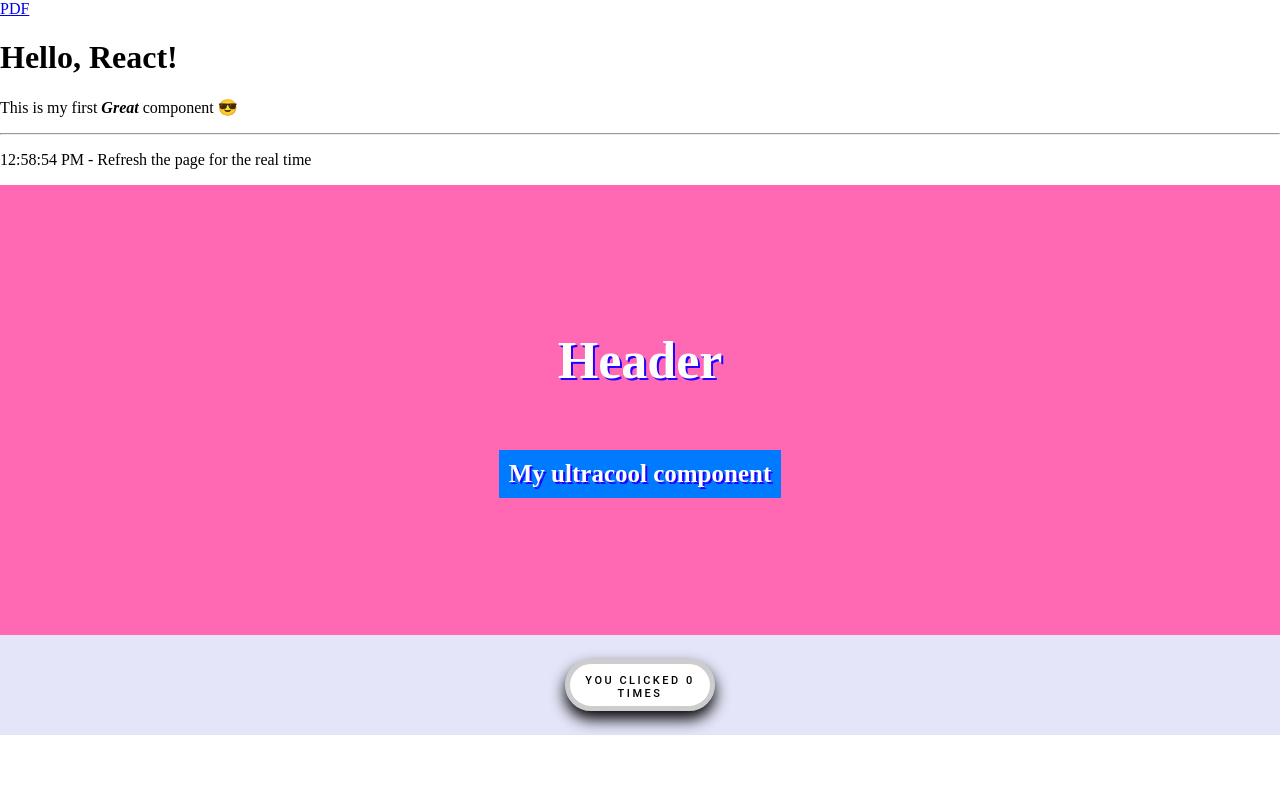
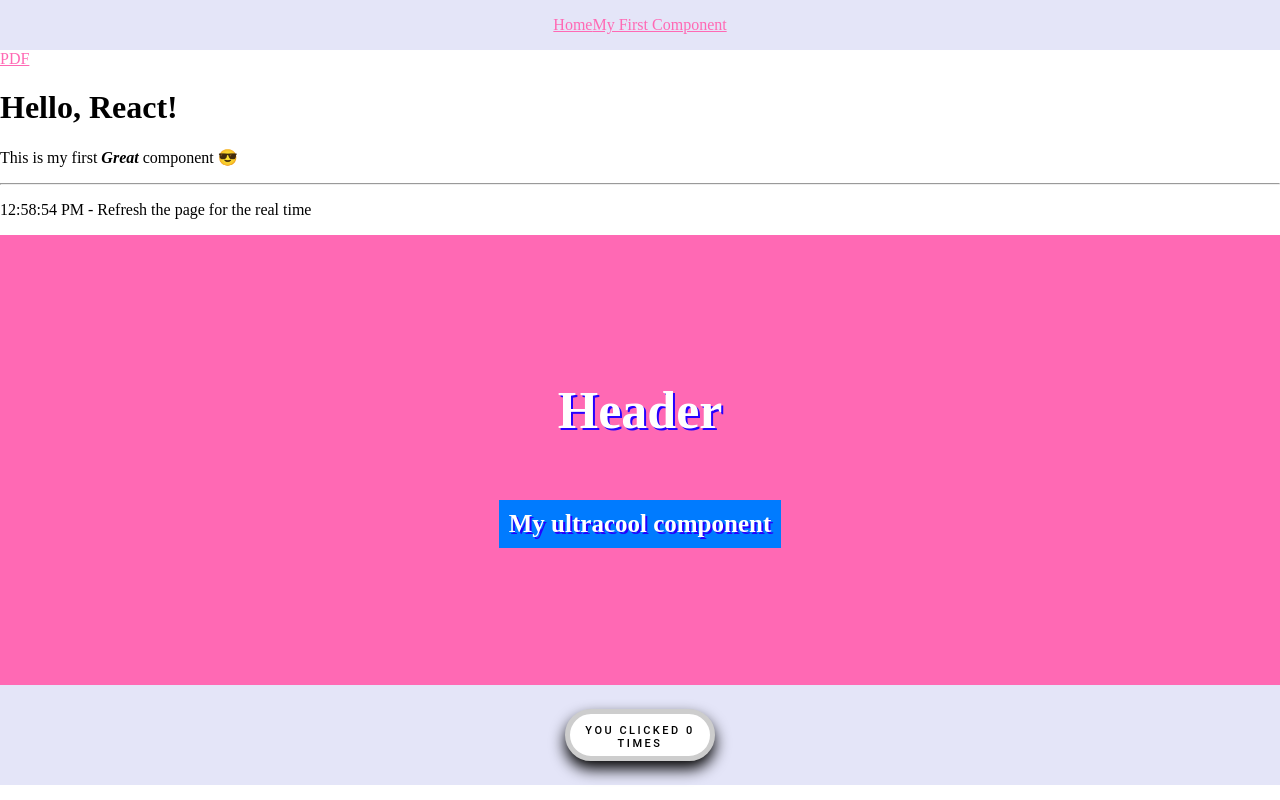
Before and after one commit to Supernuija/portfolio, a React (Create React App) app: page / in a window 1280 px wide. Built offline with nearby package versions, Linux system fonts and the light colour scheme.

Commit message:
menu on top

```diff
--- a/src/App.tsx
+++ b/src/App.tsx
@@ -3,6 +3,7 @@ import MyFirstComponent from './components/myFirstComponent';
 import SomeExampleComponent from './components/example/someExampleComponent'
 import MyPdfFiles from './assets/HUMIDOR.pdf'; //react-app-env.d.ts must be created declare for pdf-type.
 import ClickCount from './components/clickCount';
+import Navbar from './navbar/navbar';
 
 const App: React.FC = () => {
   const LogKek = () => {
--- a/src/components/clickCount.tsx
+++ b/src/components/clickCount.tsx
@@ -11,7 +11,7 @@ const ClickCount: React.FC<ClickCountProps> = ({ initialValue, callback }) => {
 
   return (
     <div className={styles.container} >
-      <button className={styles.button} onMouseEnter={() => {
+      <button className={styles.button} onMouseEnter ={() => {
         setCount(count + 1)
         callback()
       }}>
--- a/src/index.tsx
+++ b/src/index.tsx
@@ -10,6 +10,7 @@ import {
 } from "react-router-dom";
 import SomeExampleComponent from './components/example/someExampleComponent';
 import MyFirstComponent from './components/myFirstComponent';
+import Navbar from './navbar/navbar';
 
 const root = ReactDOM.createRoot(
   document.getElementById('root') as HTMLElement
@@ -17,6 +18,7 @@ const root = ReactDOM.createRoot(
 root.render(
   <React.StrictMode>
     <BrowserRouter>
+      <Navbar/>
       <Routes>
         <Route path='/' element={<App />}></Route>
         <Route path='example' element={<SomeExampleComponent />} />
--- a/src/navbar/navbar.module.scss
+++ b/src/navbar/navbar.module.scss
@@ -1,3 +1,11 @@
 .container {
-    background: rgb(105, 255, 128);
+    display:flex;
+    justify-content: center;
+    width: 100%;
+    height: 50px;
+    background: rgb(228, 229, 248);
 }
+a {
+    color: hotpink;
+    word-spacing: 20p;
+  }
--- a/src/navbar/navbar.tsx
+++ b/src/navbar/navbar.tsx
@@ -1,5 +1,6 @@
 import React from 'react'
-import '../../navbar/navbar.module.scss'
+import { Link } from 'react-router-dom'
+import styles from './navbar.module.scss'
 
 type NavbarProps = {
 
@@ -7,8 +8,11 @@ type NavbarProps = {
 
 const Navbar: React.FC<NavbarProps> = () => {
   return (
-    <div>
-      Navbar
+    <div className={styles.container}>
+      <p className={styles.link}>
+      <Link to ="/">Home</Link>
+      <Link to ="First">My First Component</Link>
+      </p>
     </div>
   )
 }
```
